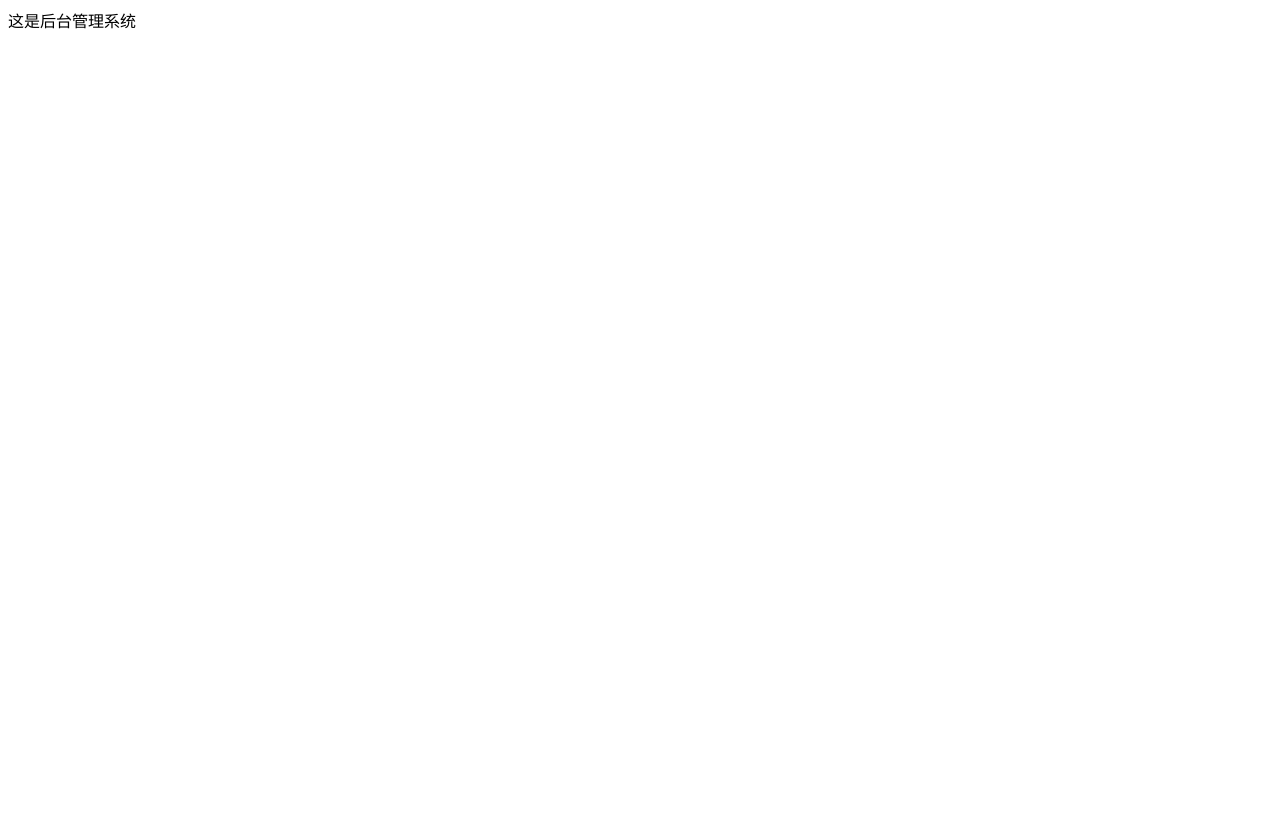
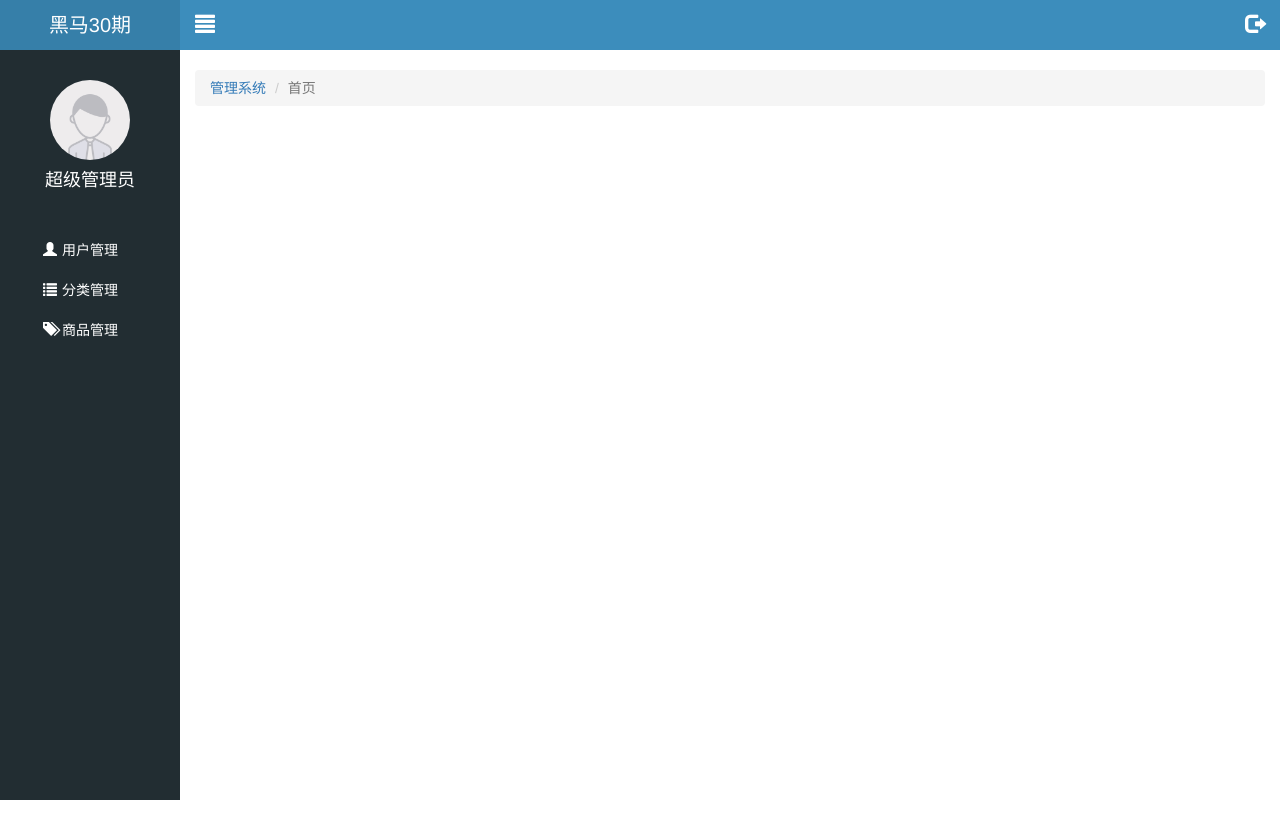
Before and after one commit to cyrchen/letao, a website: page public/back/index.html in a window 1280 px wide. Shown: the top 838 px of the page. Before the commit the page ends 800 px from the top, so only its background shows below. Drawn offline with Linux system fonts and the light colour scheme; no server answers.

Commit message:
首页公共部分完成

```diff
--- a/public/back/css/common.css
+++ b/public/back/css/common.css
@@ -1,5 +1,22 @@
 .body_bg {
     background-color: #222D32;
+}
+
+a:link,
+a:visited,
+a:hover,
+a:active {
+    text-decoration: none;
+}
+
+.red {
+    color: #A94442;
+}
+
+ul {
+    list-style: none;
+    margin: 0;
+    padding: 0;
 }
 
 .panel .panel-title {
@@ -12,3 +29,122 @@
 .mt_150 {
     margin-top: 150px;
 }
+
+.mt_20 {
+    margin-top: 20px;
+}
+
+
+/* 左侧侧边栏 */
+.lt_aside {
+    position: fixed;
+    left: 0;
+    top: 0;
+    width: 180px;
+    height: 100%;
+    background-color: #222D32;
+    z-index: 999;
+    transition: left 1s;
+}
+
+.lt_aside.hidemenu {
+    left: -180px;
+}
+
+.lt_aside .brand {
+    width: 100%;
+    height: 50px;
+    line-height: 50px;
+    background-color: #367FA9;
+}
+
+.lt_aside .brand a {
+    display: block;
+    text-align: center;
+    color: #fff;
+    text-decoration: none;
+    font-size: 20px;
+}
+
+.lt_aside .user {
+    height: 180px;
+    padding-top: 30px;
+}
+
+.lt_aside .user img {
+    width: 80px;
+    height: 80px;
+    border-radius: 50%;
+    margin: 0 auto;
+    display: block;
+}
+
+.lt_aside .user p {
+    text-align: center;
+    line-height: 40px;
+    color: #fff;
+    font-size: 18px;
+}
+
+.lt_aside .nav li a {
+    display: block;
+    height: 40px;
+    line-height: 40px;
+    color: #fff;
+    padding-left: 40px;
+    border-left: 3px solid transparent;
+}
+
+.lt_aside .nav li a.current {
+    background-color: #1D1F21;
+    border-left: 3px solid #069;
+}
+
+.lt_aside .nav li i {
+    margin-right: 5px;
+}
+
+.lt_aside .nav li .child {
+    display: none;
+}
+
+.lt_aside .nav li .child a {
+    padding-left: 60px;
+}
+
+/* 右侧主题部分 */
+.lt_main {
+    height: 2000px;
+    padding-left: 180px;
+    padding-top: 50px;
+    transition: padding-left 1s;
+}
+
+.lt_main.hidemenu {
+    padding-left: 0;
+}
+
+.lt_topbar {
+    position: fixed;
+    top: 0;
+    left: 0;
+    width: 100%;
+    height: 50px;
+    background-color: #3C8DBC;
+    padding-left: 180px;
+    transition: padding-left 1s;
+}
+
+.lt_topbar.hidemenu {
+    padding-left: 0;
+}
+
+.lt_topbar .icon_left,
+.lt_topbar .icon_right {
+    width: 50px;
+    height: 50px;
+    text-align: center;
+    line-height: 50px;
+    color: #fff;
+    font-size: 20px;
+}
--- a/public/back/index.html
+++ b/public/back/index.html
@@ -5,11 +5,81 @@
     <meta charset="UTF-8">
     <meta name="viewport" content="width=device-width, initial-scale=1.0">
     <meta http-equiv="X-UA-Compatible" content="ie=edge">
-    <title>Document</title>
+    <title>乐淘商城</title>
+    <link rel="stylesheet" href="./lib/bootstrap/css/bootstrap.css">
+    <link rel="stylesheet" href="./lib/bootstrap-validator/css/bootstrapValidator.css">
+    <link rel="stylesheet" href="./lib/nprogress/nprogress.css">
+    <link rel="stylesheet" href="./css/common.css">
 </head>
 
 <body>
-    这是后台管理系统
+    <!-- 左侧侧边栏 -->
+    <div class="lt_aside">
+        <div class="brand">
+            <a href="#">黑马30期</a>
+        </div>
+        <div class="user">
+            <img src="./images/default.png" alt="">
+            <p>超级管理员</p>
+        </div>
+        <div class="nav">
+            <ul>
+                <li><a href="#"><i class="glyphicon glyphicon-user"></i><span>用户管理</span></a></li>
+                <li><a href="#" id="category"><i class="glyphicon glyphicon-list"></i><span>分类管理</span></a>
+                    <div class="child">
+                        <a href="#">一级分类</a>
+                        <a href="#">二级分类</a>
+                    </div>
+                </li>
+                <li><a href="#"><i class="glyphicon glyphicon-tags"></i><span>商品管理</span></a></li>
+            </ul>
+        </div>
+    </div>
+
+    <!-- 右侧主题部分 -->
+    <div class="lt_main">
+        <div class="lt_topbar">
+            <a class="icon_left pull-left" href="#"><i class="glyphicon glyphicon-align-justify"></i></a>
+            <a class="icon_right pull-right" href="#"><i class="glyphicon glyphicon-log-out"></i></a>
+        </div>
+
+        <div class="container-fluid">
+            <ol class="breadcrumb mt_20">
+                <li><a href="#">管理系统</a></li>
+                <li class="active">首页</li>
+            </ol>
+        </div>
+    </div>
+
+    <!-- 模态框 -->
+    <div class="modal fade" tabindex="-1" id="logoutModal">
+        <div class="modal-dialog modal-sm">
+            <div class="modal-content">
+                <div class="modal-header">
+                    <button type="button" class="close" data-dismiss="modal"><span>&times;</span></button>
+                    <h4 class="modal-title">温馨提示</h4>
+                </div>
+                <div class="modal-body">
+                    <p class="red"><i class="glyphicon glyphicon-info-sign"></i><span>您确定要退出后台管理系统吗？</span></p>
+                </div>
+                <div class="modal-footer">
+                    <button type="button" class="btn btn-default" data-dismiss="modal">取消</button>
+                    <button type="button" class="btn btn-primary" id="logoutBtn">退出</button>
+                </div>
+            </div>
+        </div>
+    </div>
+
+
+
+
+
+    <script src="./lib/jquery/jquery.min.js"></script>
+    <script src="./lib/bootstrap/js/bootstrap.min.js"></script>
+    <script src="./lib/bootstrap-validator/js/bootstrapValidator.js"></script>
+    <script src="./lib/nprogress/nprogress.js"></script>
+    <script src="./js/common.js"></script>
+    <script src="./js/isLogin.js"></script>
 </body>
 
 </html>
--- a/public/back/js/common.js
+++ b/public/back/js/common.js
@@ -11,8 +11,40 @@ $(function () {
         setTimeout(function () {
             NProgress.done();
         }, 1000)
+    });
+
+
+    // 1.左侧二级切换功能
+    $("#category").click(function () {
+        $(this).next().stop().slideToggle();
+    })
+
+    // 2.左侧菜单切换功能
+    $(".lt_topbar .icon_left").click(function () {
+        $(".lt_aside").toggleClass("hidemenu");
+        $(".lt_topbar").toggleClass("hidemenu");
+        $(".lt_main").toggleClass("hidemenu");
+    })
+
+    // 3.公共退出功能
+    $(".lt_topbar .icon_right").click(function () {
+        $("#logoutModal").modal("show");
+    });
+    $("#logoutBtn").click(function () {
+        $.ajax({
+            type: "get",
+            url: "/employee/employeeLogout",
+            dataType: "json",
+            success: function (info) {
+                console.log(info);
+                if (info.success) {
+                    location.href = "login.html";
+                }
+            }
+        })
     })
 
 
 
+
 })
--- /dev/null
+++ b/public/back/js/isLogin.js
@@ -0,0 +1,16 @@
+// 功能需求: 登录拦截, 对于未登录的用户, 拦截到登录页
+
+$.ajax({
+    type: "get",
+    url: "/employee/checkRootLogin",
+    dataType: "json",
+    success: function (info) {
+        console.log(info);
+        if (info.success) {
+            console.log("该用户已登录");
+        }
+        if (info.error === 400) {
+            location.href = "login.html";
+        }
+    }
+})
```
